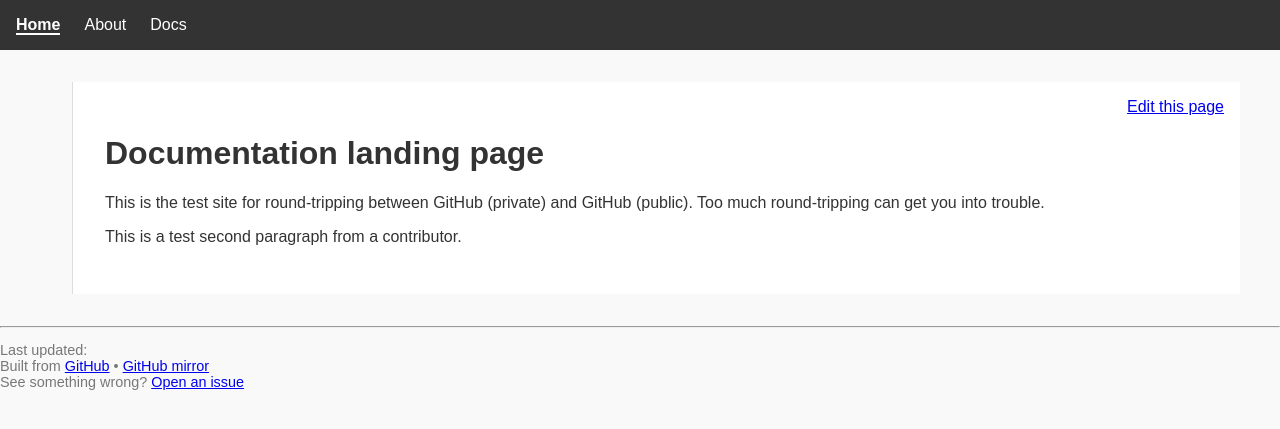
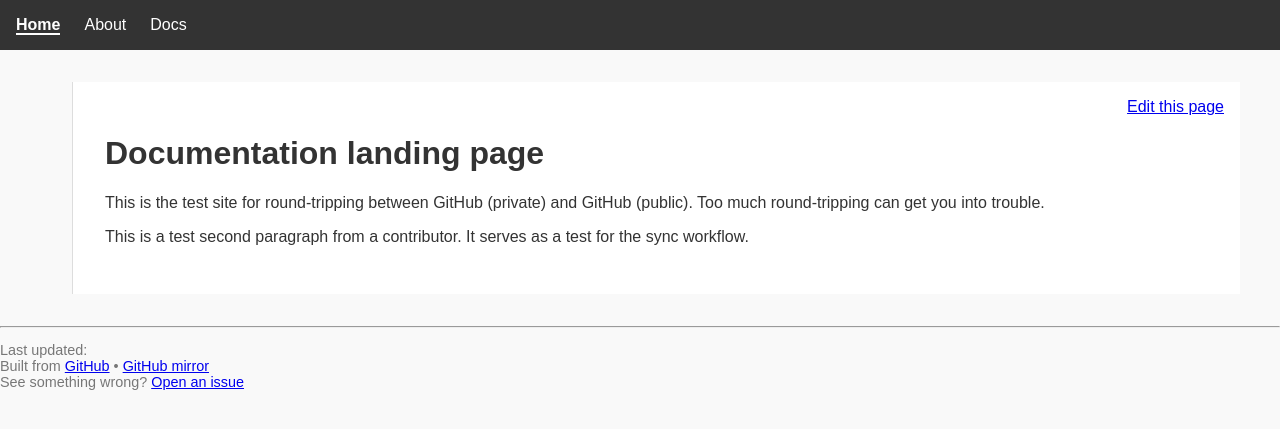
Before and after one commit to smarvin/gh-public-mirror, a Jekyll site: the page built from index.markdown, in a window 1280 px wide. Shown: the top 429 px of the page. Built offline with Jekyll 4.4.1, drawn with Linux system fonts in a browser that asks for light colours.

Commit message:
Update index.markdown

```diff
--- a/index.markdown
+++ b/index.markdown
@@ -10,4 +10,4 @@ layout: default
 
 This is the test site for round-tripping between GitHub (private) and GitHub (public). Too much round-tripping can get you into trouble.
 
-This is a test second paragraph from a contributor.
+This is a test second paragraph from a contributor. It serves as a test for the sync workflow.
```
